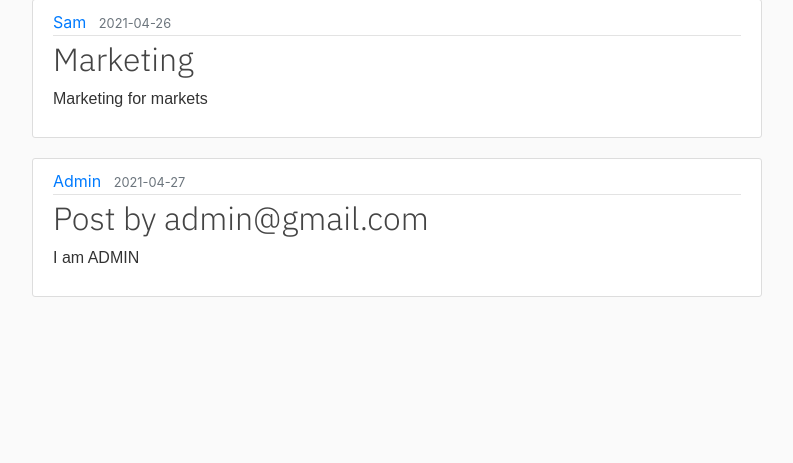
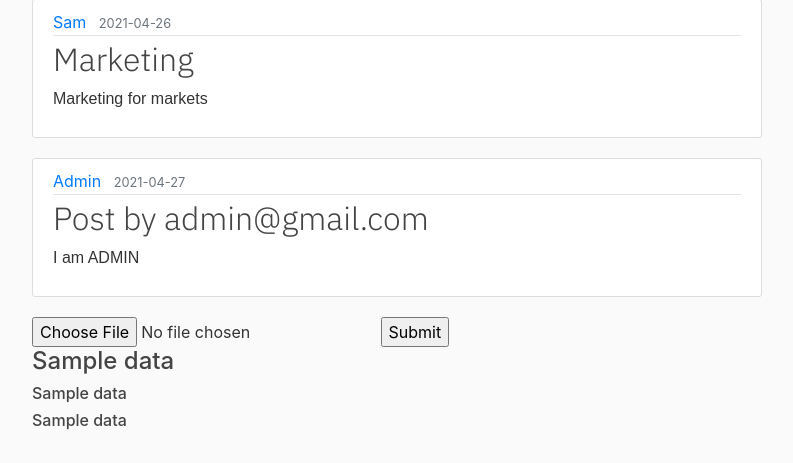
Before and after one commit to anushreenataraj/budget-planner-app, a Flask app: template budgetapp/templates/sales.html in a window 1280 px wide. Shown: the part 719-1182 px from the top of the page, without its empty margins (53-846 px from the left). Before the commit the page ends 1016 px from the top, so only its background shows below. Run offline with Flask 2, Linux system fonts and the light colour scheme; data comes from the database, SQL or seed files in the repository; tables that the repository leaves empty hold one stand-in row (values such as "Sample post"); the template is opened without the code that fills it: values that come from a table or form of the project are taken from there, most other values are stand-ins (such as "Sample title", 1, 10 or a date in 2020); some libraries are stand-ins or nearby versions; some web fonts are replaced.

Commit message:
added the file inputting field

```diff
--- a/budgetapp/templates/sales.html
+++ b/budgetapp/templates/sales.html
@@ -11,5 +11,21 @@
             <p class="article-content" style="font-family: 'ABeeZee', sans-serif;">{{ post.content }}</p>
           </div>
         </article>
-    {% endfor %}
+        {% endfor %}
+        <form class="" action="data" method="POST">
+          <input type="file" name="csvfile" value="">
+          <input type="submit" name="" value="Submit">
+        </form>
+        {% if data %}
+          {% for i in data%}
+            {% for j in range(1,4) %}
+              {% if j == 1 %}
+                <h4>{{ i[j] }}</h4>
+              {% else %}
+                <h6>{{ i[j] }}</h6>
+              {% endif %}
+            {% endfor %}
+            <br>
+          {% endfor %}
+        {% endif  %}
     {% endblock content%}
```
